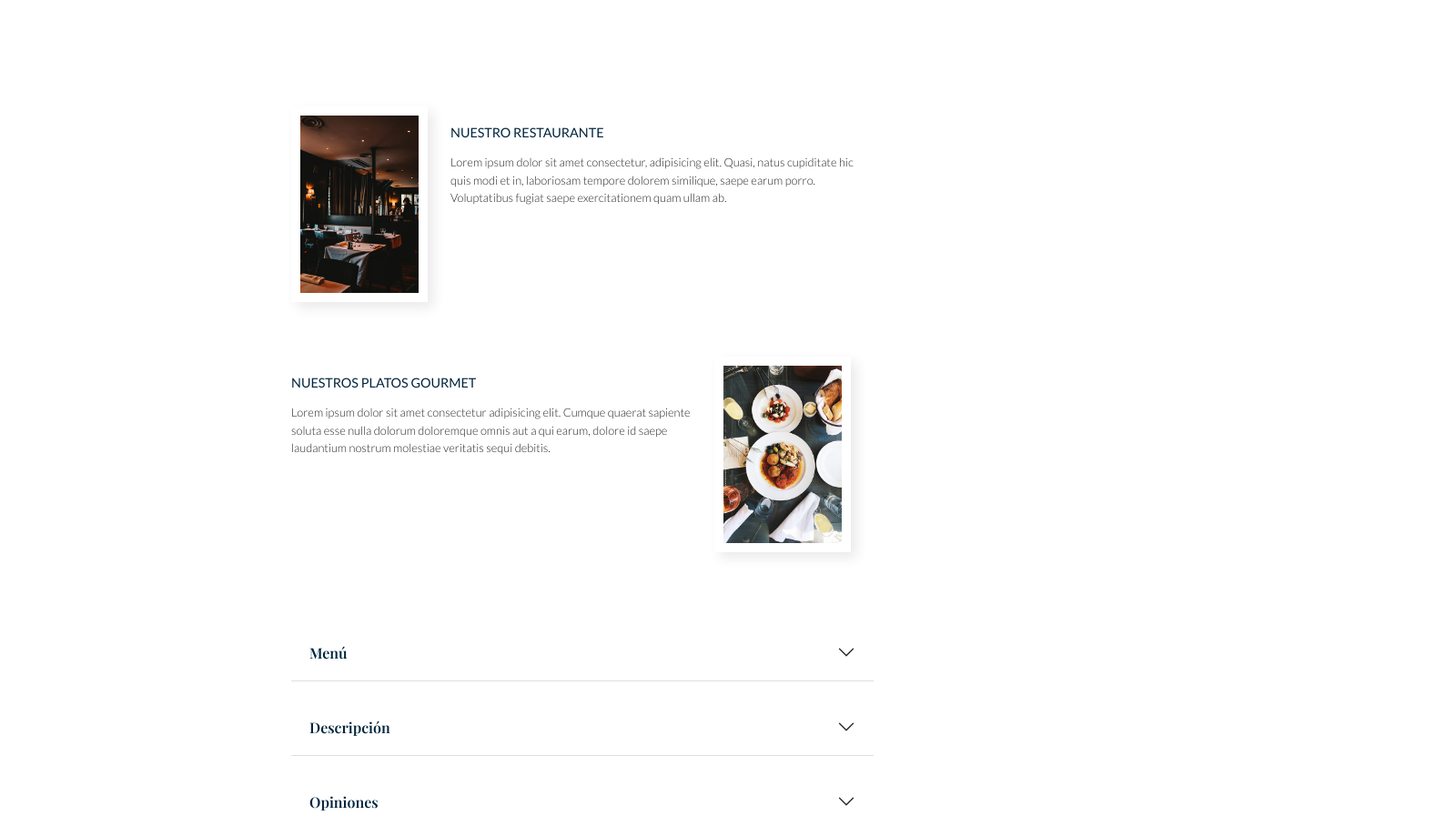
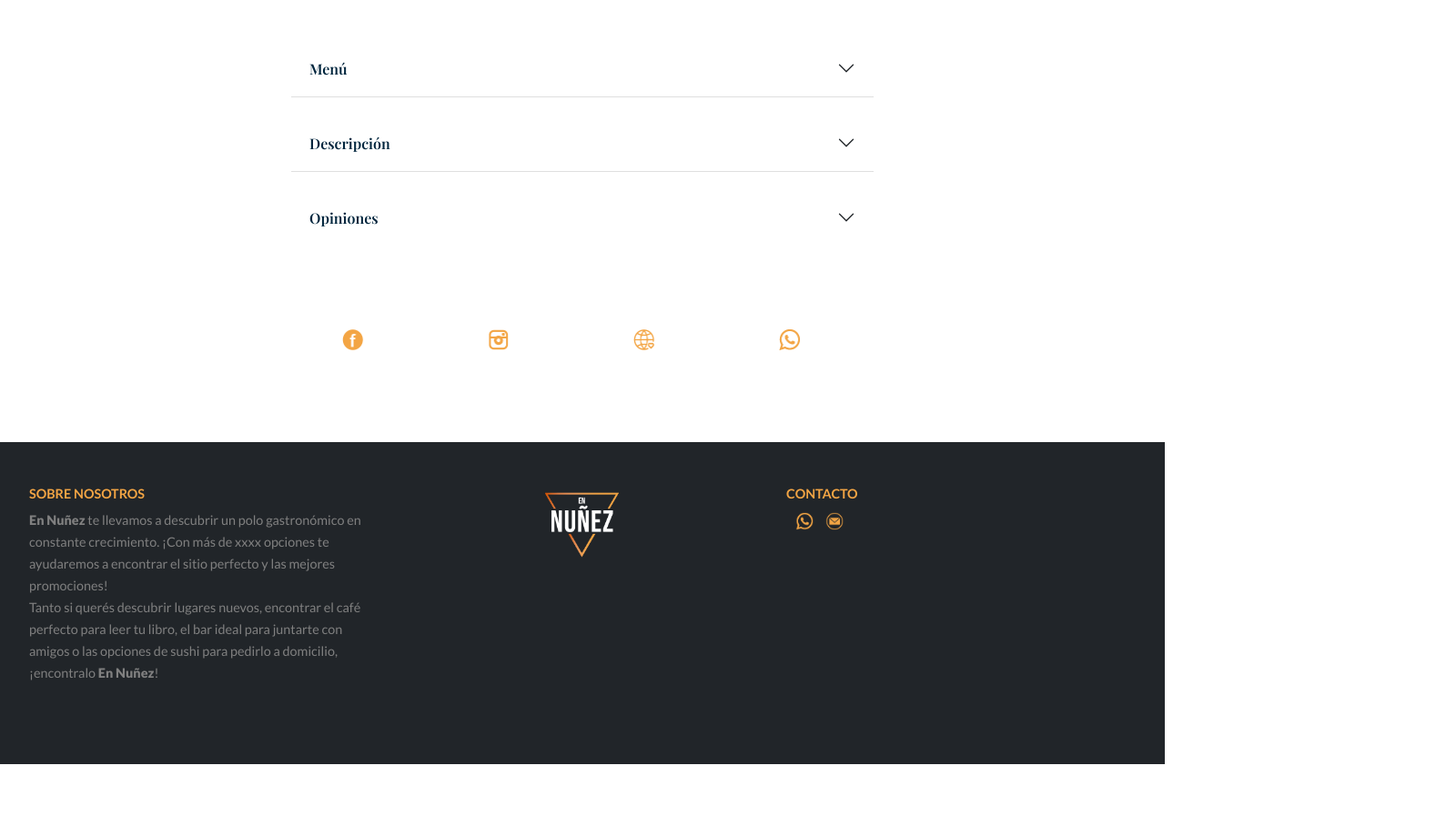
Before and after one commit to ejacquemain/en_nunez, a website: page clients/baldini.html in a window 1280 px wide. Shown: the part 1012-1909 px from the top of the page at 91% size, 1600 px wide, since content can reach past the window. After the commit the page ends 1852 px from the top, so only its background shows below. Drawn offline with nearby package versions, Linux system fonts and the light colour scheme; a web font is replaced by a local one.

Commit message:
individual/baldini: saque seccion nuestro restaurante

```diff
--- a/clients/baldini.html
+++ b/clients/baldini.html
@@ -176,29 +176,6 @@
           Caesar classica (clásica Caesar ́s Salad con pollo)
         </h4>
 
-
-        <div class="individual__div--nuestroRestaurant">
-
-          <div>
-
-            <img src="../images/baldini-01.jpg" alt="foto de nuestro restaurante">
-            <div>
-              <h3>Nuestro restaurante</h3>
-              <p>Lorem ipsum dolor sit amet consectetur, adipisicing elit. Quasi, natus cupiditate hic quis modi et in, laboriosam tempore dolorem similique, saepe earum porro. Voluptatibus fugiat saepe exercitationem quam ullam ab.</p>
-            </div>
-
-          </div>
-
-          <div>
-
-            <div>
-              <h3>Nuestros platos gourmet</h3>
-            <p>Lorem ipsum dolor sit amet consectetur adipisicing elit. Cumque quaerat sapiente soluta esse nulla dolorum doloremque omnis aut a qui earum, dolore id saepe laudantium nostrum molestiae veritatis sequi debitis.</p>
-            </div>
-            <img src="../images/baldini-02.jpg" alt="foto de nuestra comida">
-
-          </div>
-        </div>
 
 
       </div> <!-- CIERRA CONTENEDOR DE LA SECCION -->
--- a/css/estilos-sass.scss
+++ b/css/estilos-sass.scss
@@ -698,37 +698,6 @@ $playfair: 'Playfair Display', serif;
         margin-top: 1.5rem;
         margin-bottom: 5px;
     }
-    .individual__div--nuestroRestaurant{
-        display: flex;
-        flex-direction: column;
-        margin-top: 100px;
-        width: 100vw;
-        div{
-            display: flex;
-            flex-direction: row;
-            margin-top: 20px;
-            justify-items: center;
-            margin-bottom: 40px;
-            img{
-                width: 150px;
-                border: 10px white solid;
-                box-shadow: 6px 6px 13px rgb(235, 233, 233);
-
-            }
-            div{
-                display: flex;
-                flex-direction: column;
-                h3{
-                    @include font ($lato, 500, 0.9rem);
-                    color: $azul;
-                    margin-bottom: 15px;
-                }
-                p{
-                    @include font ($lato, 300, 0.8rem);
-                }
-            }
-        }
-    }
     .accordion-body {
         display: flex;
         flex-direction: column;
```
Also changed, not shown: css/estilos-sass.css, 1 other file.
